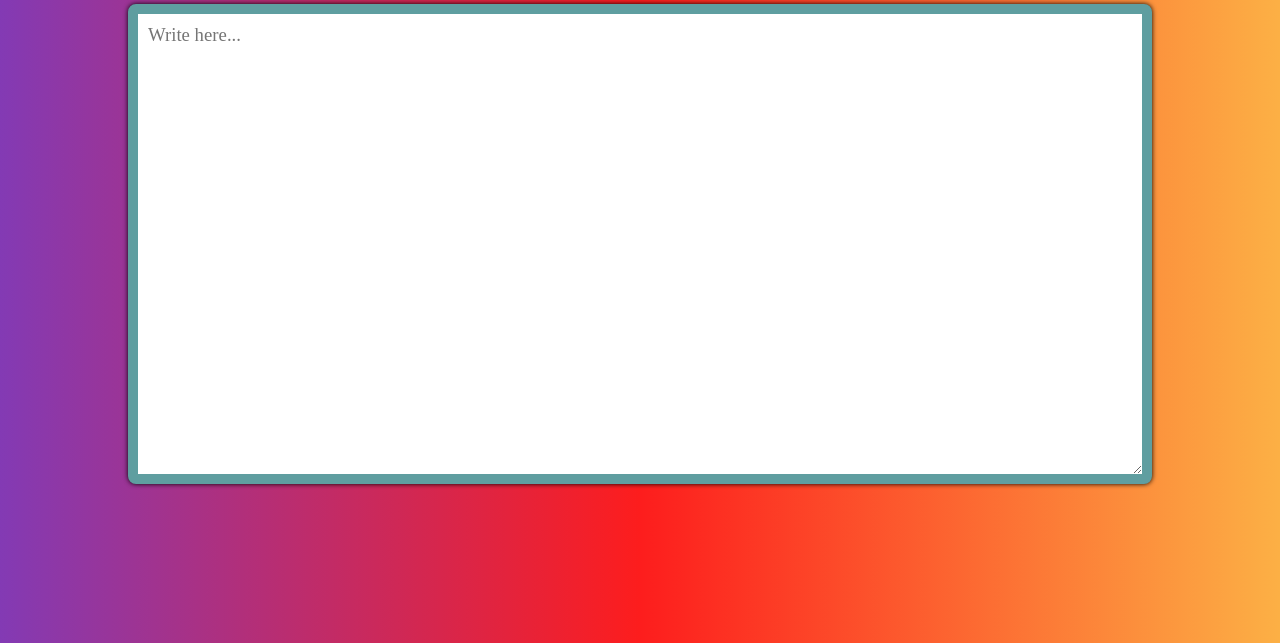
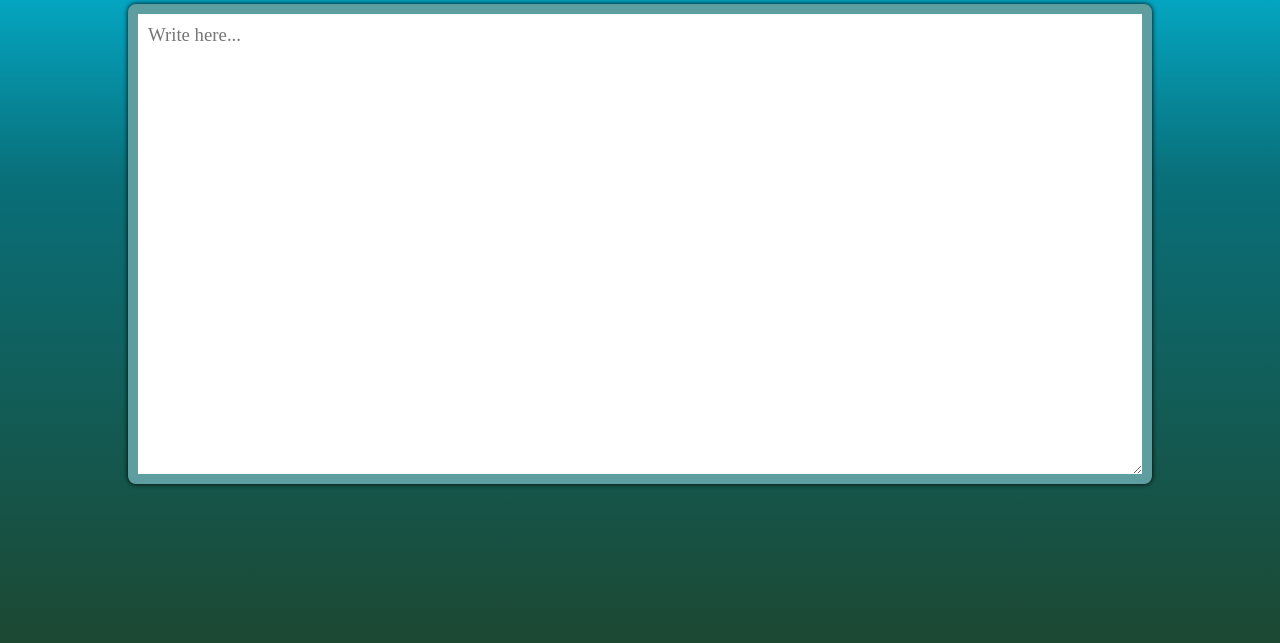
Before and after one commit to kishan00747/collabpad, a website: page frontend/index.html in a window 1280 px wide. Shown: the part 157-800 px from the top of the page. Drawn offline with Linux system fonts and the light colour scheme.

Commit message:
Minor color changes to UI

```diff
--- a/frontend/script.js
+++ b/frontend/script.js
@@ -15,7 +15,7 @@ window.onload = function()
         ws = new WebSocket('ws://172.16.172.137:3002/' + id);
 
         ws.onopen = function() {
-            console.log(textbox.value);
+            // console.log(textbox.value);
             fetchAndPatch();
             console.log('Socket opened');
         };
@@ -47,8 +47,6 @@ window.onload = function()
 
     function patchTextbox(diffs) {
         const patch = dmp.patch_make(textbox.value, diffs);
-        console.log(textbox.value);
-        console.log(patch);
         const result = dmp.patch_apply(patch, textbox.value);
         let offset;
         const caretPosition = textbox.selectionStart;
--- a/frontend/styles.css
+++ b/frontend/styles.css
@@ -1,6 +1,6 @@
 body {
-    background: rgb(131,58,180);
-    background: linear-gradient(90deg, rgba(131,58,180,1) 0%, rgba(253,29,29,1) 50%, rgba(252,176,69,1) 100%);
+    background: rgb(28,72,50);
+    background: linear-gradient(0deg, rgba(28,72,50,1) 0%, rgba(9,111,121,1) 58%, rgba(0,212,255,1) 100%);
     padding: 0px;
     margin:0px;
     font-size: 15px;
```
